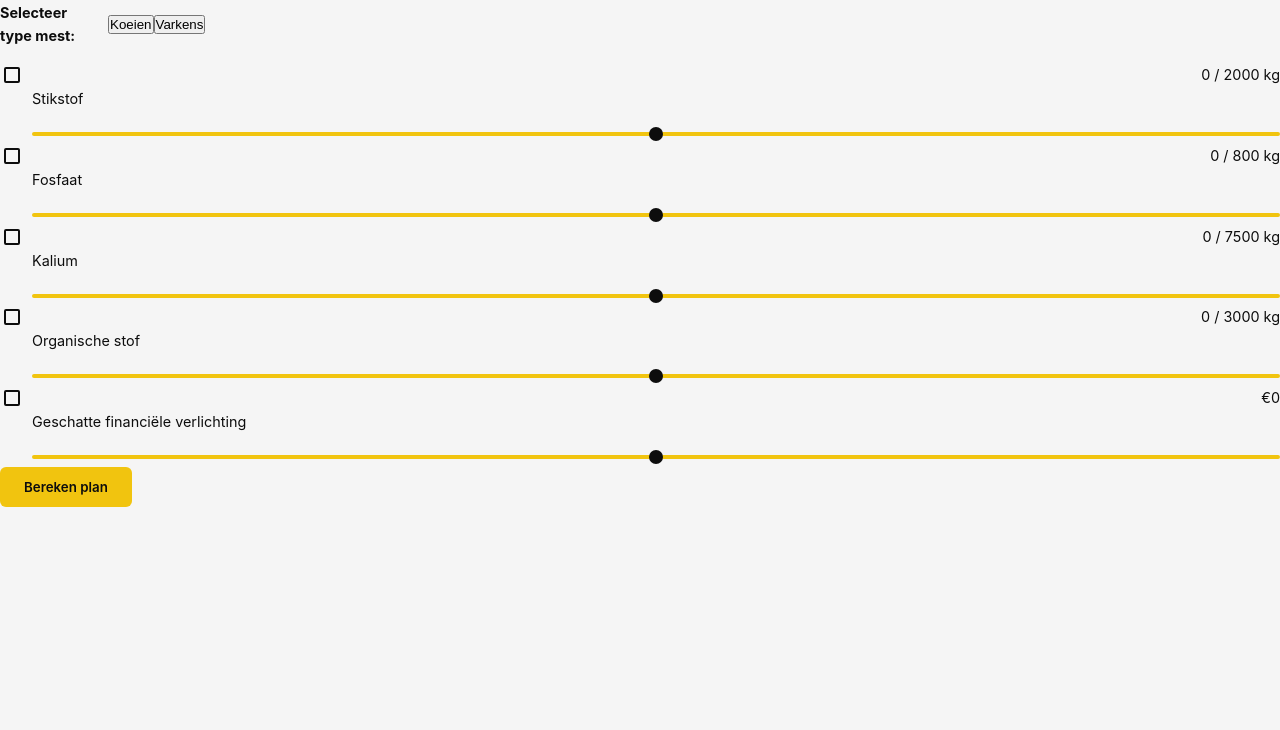
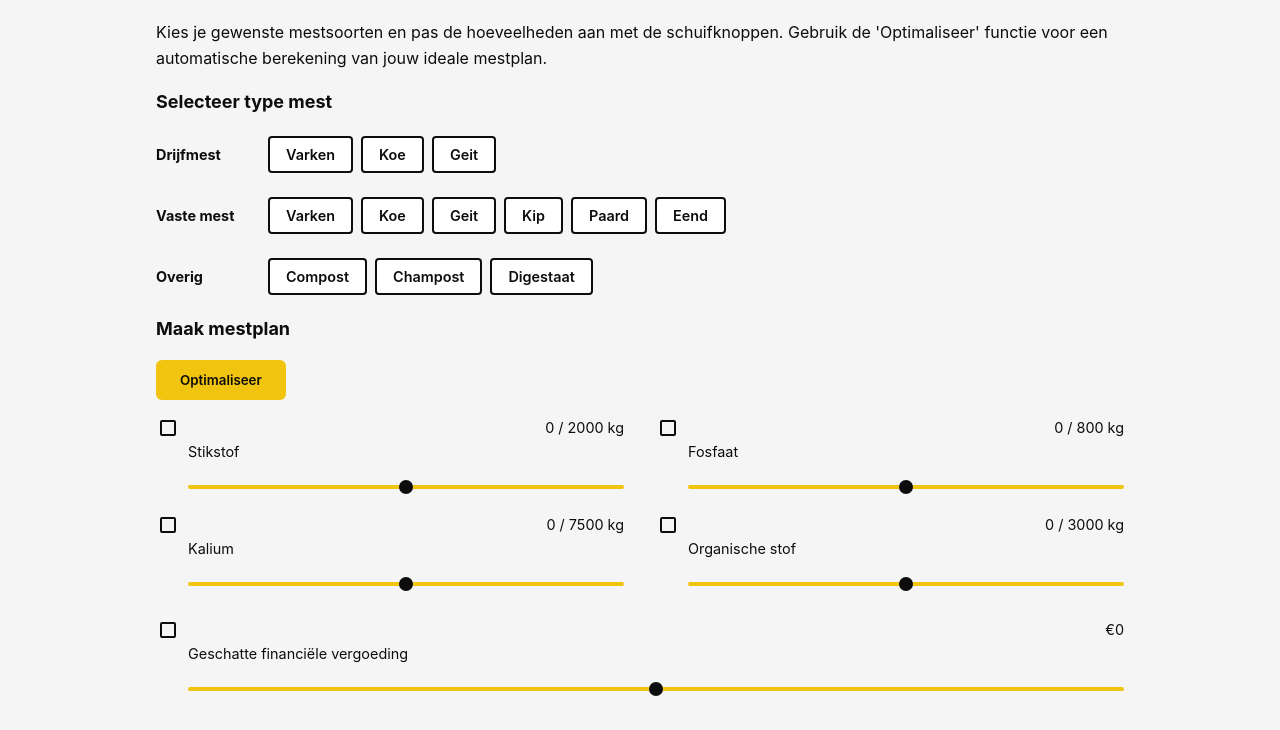
Before and after one commit to Corretje01/mestassistent, a plain HTML site: page mestplan.html in a window 1280 px wide. Shown: the part 125-855 px from the top of the page. Before the commit the page ends 800 px from the top, so only its background shows below. Drawn offline with Linux system fonts and the light colour scheme.

Commit message:
Update mestplan.html

```diff
--- a/mestplan.html
+++ b/mestplan.html
@@ -4,7 +4,7 @@
 <html lang="nl">
 <head>
   <meta charset="UTF-8" />
-  <meta name="viewport" content="width=device-width, initial-scale=1.0"/>
+  <meta name="viewport" content="width=device-width, initial-scale=1.0" />
   <title>Optimaliseer je mestplan</title>
   <link rel="stylesheet" href="style.css" />
 </head>
@@ -16,101 +16,73 @@
     </nav>
   </header>
 
-  <main>
-    <h1>Optimaliseer je mestplan</h1>
+  <main class="container">
+    <h2>2. Optimaliseer je mestplan</h2>
+    <p>Kies je gewenste mestsoorten en pas de hoeveelheden aan met de schuifknoppen. Gebruik de 'Optimaliseer' functie voor een automatische berekening van jouw ideale mestplan.</p>
 
-    <!-- Mestselectie -->
-    <section class="category">
-      <span class="category__label">Selecteer type mest:</span>
-      <button class="mest-btn" data-type="koeien">Koeien</button>
-      <button class="mest-btn" data-type="varkens">Varkens</button>
-      <!-- voeg meer toe indien nodig -->
-    </section>
-
-    <!-- Sliders -->
-    <section>
-      <div id="sliders-container">
-        <!-- ===== Standaard sliders ===== -->
-        <div class="slider-group">
-          <div class="slider-header">
-            <input type="checkbox" id="lock-stikstof" />
-            <label for="slider-stikstof">Stikstof</label>
-            <span class="value" id="value-stikstof">0 / 2000 kg</span>
-          </div>
-          <input
-            type="range"
-            id="slider-stikstof"
-            min="0"
-            max="2000"
-            step="1"
-          />
-        </div>
-
-        <div class="slider-group">
-          <div class="slider-header">
-            <input type="checkbox" id="lock-fosfaat" />
-            <label for="slider-fosfaat">Fosfaat</label>
-            <span class="value" id="value-fosfaat">0 / 800 kg</span>
-          </div>
-          <input
-            type="range"
-            id="slider-fosfaat"
-            min="0"
-            max="800"
-            step="1"
-          />
-        </div>
-
-        <div class="slider-group">
-          <div class="slider-header">
-            <input type="checkbox" id="lock-kalium" />
-            <label for="slider-kalium">Kalium</label>
-            <span class="value" id="value-kalium">0 / 7500 kg</span>
-          </div>
-          <input
-            type="range"
-            id="slider-kalium"
-            min="0"
-            max="7500"
-            step="1"
-          />
-        </div>
-
-        <div class="slider-group">
-          <div class="slider-header">
-            <input type="checkbox" id="lock-organisch" />
-            <label for="slider-organisch">Organische stof</label>
-            <span class="value" id="value-organisch">0 / 3000 kg</span>
-          </div>
-          <input
-            type="range"
-            id="slider-organisch"
-            min="0"
-            max="3000"
-            step="1"
-          />
-        </div>
-        <!-- Dynamische sliders verschijnen hier -->
+    <!-- Stap 1: Selectie mestsoorten -->
+    <section id="mest-selectie" class="card">
+      <h3>Selecteer type mest</h3>
+      <div class="category">
+        <span class="category__label">Drijfmest</span>
+        <button class="btn mest-btn" data-type="drijfmest" data-animal="varken">Varken</button>
+        <button class="btn mest-btn" data-type="drijfmest" data-animal="koe">Koe</button>
+        <button class="btn mest-btn" data-type="drijfmest" data-animal="geit">Geit</button>
       </div>
-
-      <!-- Altijd zichtbaar: financiële vergoeding -->
-      <div class="slider-group full-width">
-        <div class="slider-header">
-          <input type="checkbox" id="lock-financieel" />
-          <label for="slider-financieel">Geschatte financiële verlichting</label>
-          <span class="value" id="value-financieel">€0</span>
-        </div>
-        <input
-          type="range"
-          id="slider-financieel"
-          min="0"
-          max="20000"
-          step="100"
-        />
+      <div class="category">
+        <span class="category__label">Vaste mest</span>
+        <button class="btn mest-btn" data-type="vastemest" data-animal="varken">Varken</button>
+        <button class="btn mest-btn" data-type="vastemest" data-animal="koe">Koe</button>
+        <button class="btn mest-btn" data-type="vastemest" data-animal="geit">Geit</button>
+        <button class="btn mest-btn" data-type="vastemest" data-animal="kip">Kip</button>
+        <button class="btn mest-btn" data-type="vastemest" data-animal="paard">Paard</button>
+        <button class="btn mest-btn" data-type="vastemest" data-animal="eend">Eend</button>
+      </div>
+      <div class="category">
+        <span class="category__label">Overig</span>
+        <button class="btn mest-btn" data-type="overig" data-animal="compost">Compost</button>
+        <button class="btn mest-btn" data-type="overig" data-animal="champost">Champost</button>
+        <button class="btn mest-btn" data-type="overig" data-animal="digestaat">Digestaat</button>
       </div>
     </section>
 
-    <button id="optimaliseer-btn" class="btn btn--primary">Bereken plan</button>
+    <!-- Stap 2: Maak mestplan -->
+    <section id="mestplan" class="card">
+      <h3>Maak mestplan</h3>
+      <button id="optimaliseer-btn" class="btn btn--primary">Optimaliseer</button>
+
+      <div id="sliders-container" class="sliders-grid">
+        <!-- Standaard sliders -->
+        <div class="slider-group">
+          <label for="slider-stikstof">Stikstof <span class="value" id="value-stikstof">0 / 2000 kg</span></label>
+          <input type="range" id="slider-stikstof" min="0" max="2000" step="1" />
+          <input type="checkbox" id="lock-stikstof" />
+        </div>
+        <div class="slider-group">
+          <label for="slider-fosfaat">Fosfaat <span class="value" id="value-fosfaat">0 / 800 kg</span></label>
+          <input type="range" id="slider-fosfaat" min="0" max="800" step="1" />
+          <input type="checkbox" id="lock-fosfaat" />
+        </div>
+        <div class="slider-group">
+          <label for="slider-kalium">Kalium <span class="value" id="value-kalium">0 / 7500 kg</span></label>
+          <input type="range" id="slider-kalium" min="0" max="7500" step="1" />
+          <input type="checkbox" id="lock-kalium" />
+        </div>
+        <div class="slider-group">
+          <label for="slider-organisch">Organische stof <span class="value" id="value-organisch">0 / 3000 kg</span></label>
+          <input type="range" id="slider-organisch" min="0" max="3000" step="1" />
+          <input type="checkbox" id="lock-organisch" />
+        </div>
+        <!-- Dynamische sliders voor geselecteerde mestsoorten komen hier -->
+      </div>
+
+      <!-- Laatste slider: Financiële vergoeding -->
+      <div class="slider-group full-width">
+        <label for="slider-financieel">Geschatte financiële vergoeding <span class="value" id="value-financieel">€0</span></label>
+        <input type="range" id="slider-financieel" min="0" max="20000" step="100" />
+        <input type="checkbox" id="lock-financieel" />
+      </div>
+    </section>
   </main>
 
   <script src="mestplan.js"></script>
```
